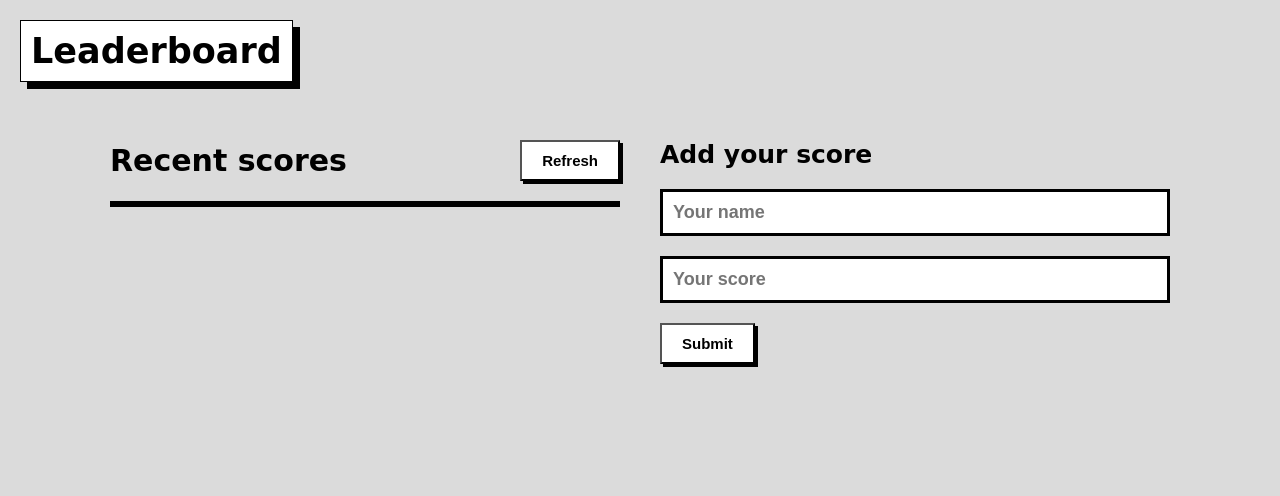
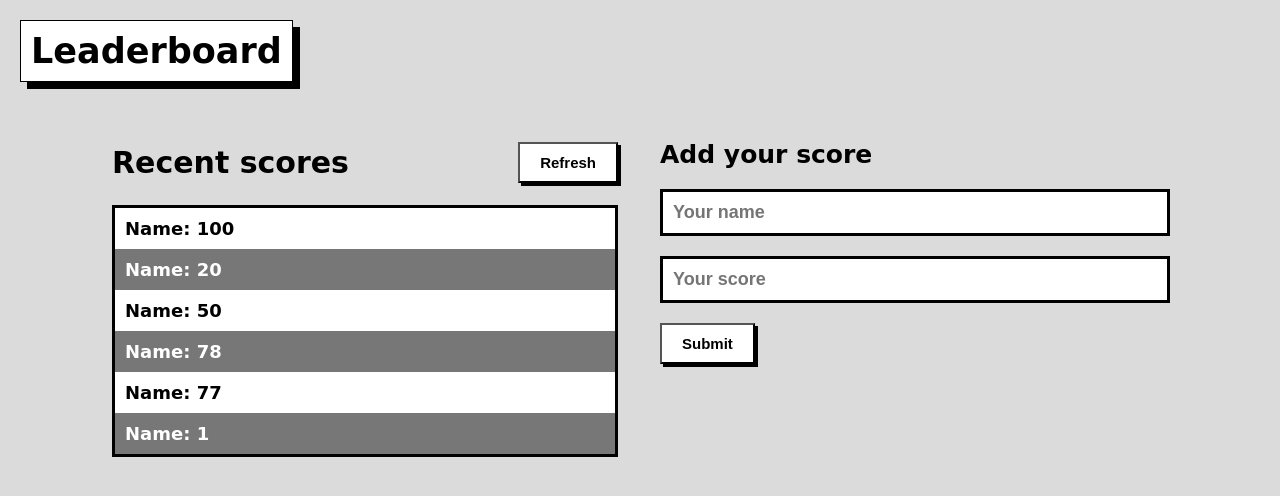
Before and after one commit to misikirdelelew/Leadboard, a website built with webpack: page dist/index.html in a window 1280 px wide. Built offline with nearby package versions, Linux system fonts and the light colour scheme; no server answers; a web font is replaced by a local one.

Commit message:
index .html layout updated

```diff
--- a/dist/index.html
+++ b/dist/index.html
@@ -5,24 +5,25 @@
   <meta charset="UTF-8">
   <meta http-equiv="X-UA-Compatible" content="IE=edge">
   <meta name="viewport" content="width=device-width, initial-scale=1.0">
-  <title>Leadboard</title>
-  <link rel="icon" href="leaderboard.png">
-  <script defer src="runtime.js"></script>
-  <script defer src="main.js"></script>
+  <title>Leaderboard</title>
 </head>
 
 <body>
-  <h1>
-
-    Leaderboard
-  </h1>
-  <div id="leaderboard">
-    <div id="all-scores">
+  <h1>Leaderboard</h1>
+  <div id="leaderboard-container">
+    <div id="scores-container">
       <div id="header">
         <h2>Recent scores</h2>
-        <button id="refresh">Refresh</button>
+        <button>Refresh</button>
       </div>
-      <ul id="scores"></ul>
+      <ul id="scores">
+        <li>Name: 100</li>
+        <li>Name: 20</li>
+        <li>Name: 50</li>
+        <li>Name: 78</li>
+        <li>Name: 77</li>
+        <li>Name: 1</li>
+      </ul>
     </div>
     <div id="new-score">
       <form>
@@ -33,7 +34,6 @@
       </form>
     </div>
   </div>
-  <div id="toast"></div>
 </body>
 
 </html>
```
Also changed, not shown: 1 other file.
